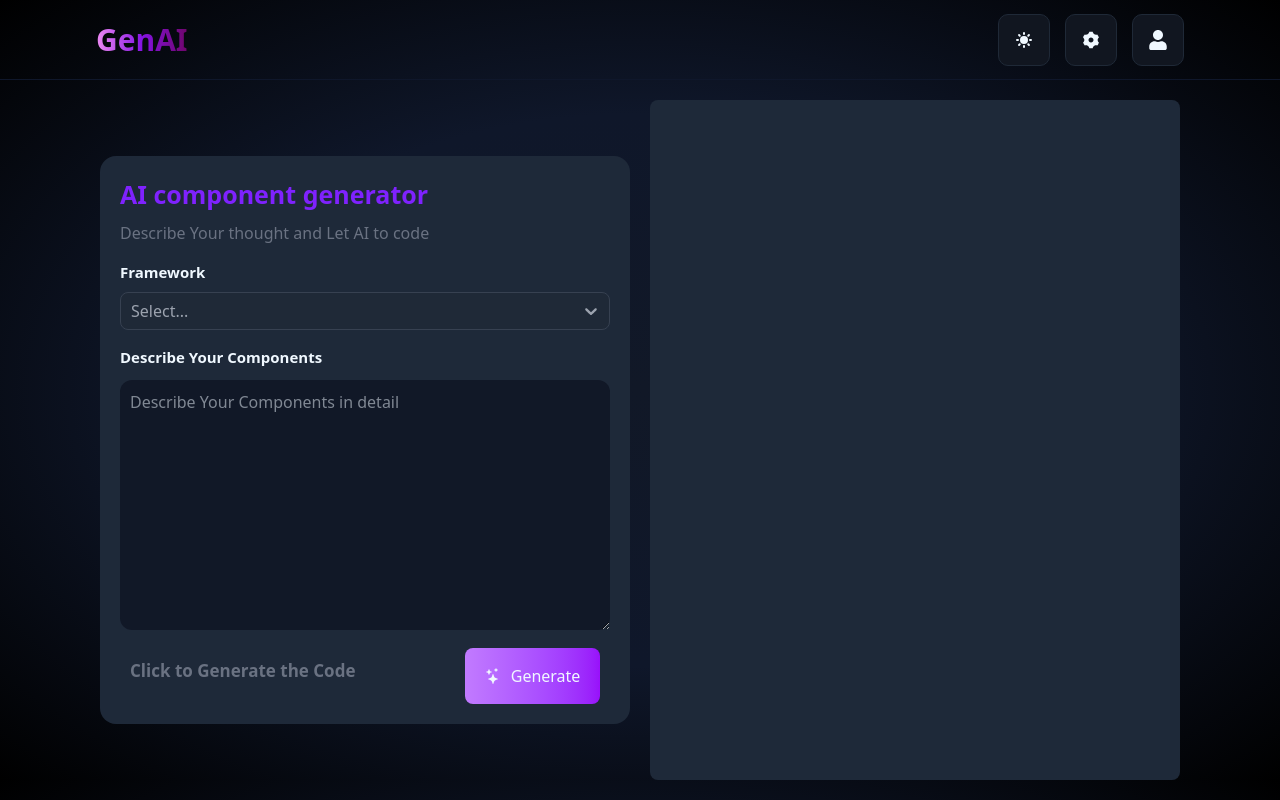
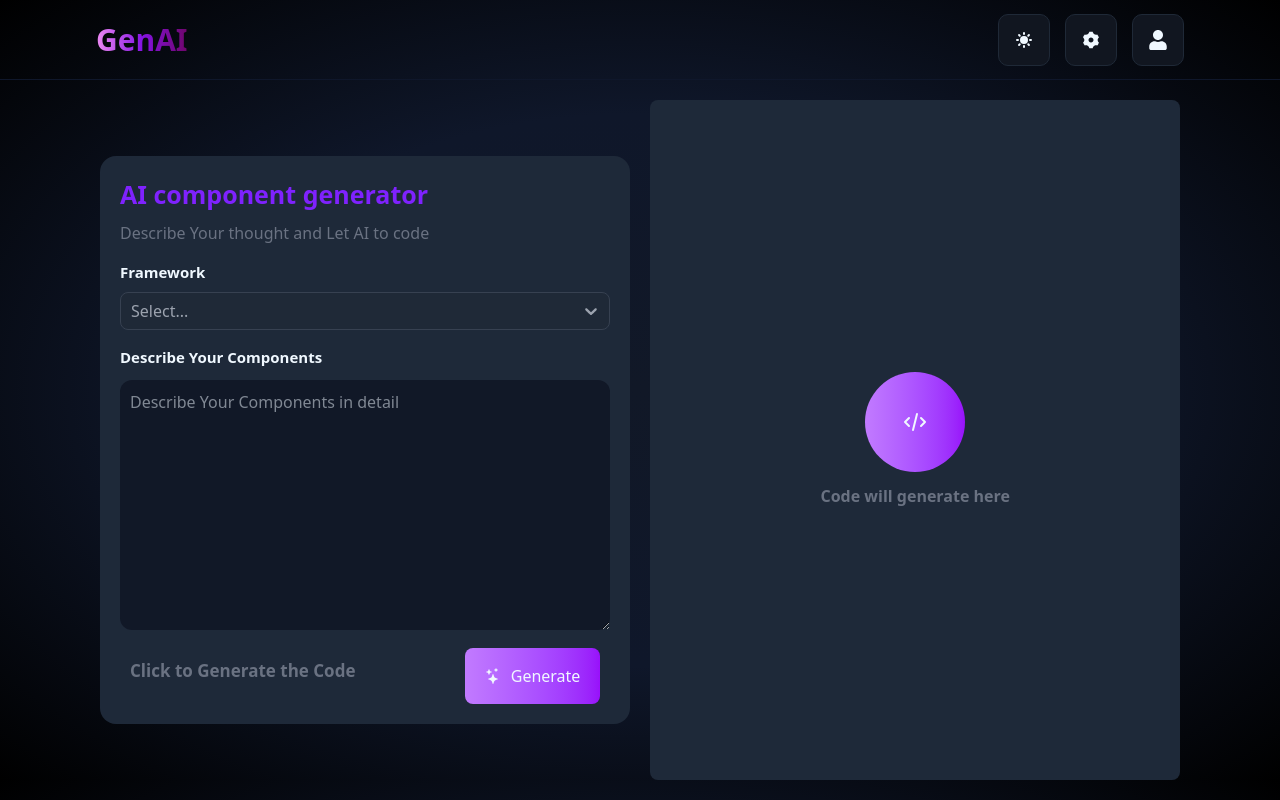
Before and after one commit to masoommd1/AI-code-generator, a React (Vite) app: page / in a window 1280 px wide. Built offline with nearby package versions, Linux system fonts and the light colour scheme.

Commit message:
ui design done

```diff
--- a/src/Pages/Home.jsx
+++ b/src/Pages/Home.jsx
@@ -2,7 +2,7 @@ import React from "react";
 import NavBar from "../components/NavBar";
 import Select from "react-select";
 import { BsStars } from "react-icons/bs";
-
+import { HiOutlineCode } from "react-icons/hi";
 
 const Home = () => {
   const options = [
@@ -34,23 +34,30 @@ const Home = () => {
             Describe Your Components
           </p>
           <textarea
-            className="w-full min-h-[250px] bg-[#111827] mt-3 rounded-xl p-2.5  hover:border-2 border-purple-800 "
+            className="w-full min-h-[250px] bg-[#111827] mt-3 rounded-xl p-2.5  hover:border  border-purple-500 "
             placeholder="Describe Your Components in detail"
           ></textarea>
           <div className="flex items-center justify-between px-2.5">
-          <p className="text-gray-500 text-[17px] font-semibold">Click to Generate the Code </p>
+            <p className="text-gray-500 text-[17px] font-semibold">
+              Click to Generate the Code{" "}
+            </p>
 
-          <button
-            className="generate flex items-center p-4 rounded-lg mt-3  gap-2.5 px-5 transition-all hover:opacity-[0.8]
-                        -auto bg-gradient-to-r from-purple-400  to-purple-600">
-            <BsStars /> Generate</button>
+            <button
+              className="generate flex items-center p-4 rounded-lg mt-3  gap-2.5 px-5 transition-all
+              hover:opacity-[0.8] bg-linear-to-r from-purple-400  to-purple-600"
+            >
+              <BsStars /> Generate
+            </button>
           </div>
         </div>
-        <div className="left w-[50%] h-[85vh] mt-5 bg-gray-800 rounded-lg" >
-
+        <div className="left w-[50%] h-[85vh] mt-5 bg-gray-800 rounded-lg">
+          <div className="skeleton w-full h-full items-center flex flex-col justify-center">
+            <div className="circle p-5 h-[100px] w-[100px] rounded-[50%] flex items-center justify-center text-2xl
+            bg-linear-to-r from-purple-400  to-purple-600 "><HiOutlineCode/></div>
+            <p className="text-[16px] text-gray-500 font-semibold mt-3">Code will generate here</p>
+          </div>
         </div>
       </div>
-
     </>
   );
 };
```
